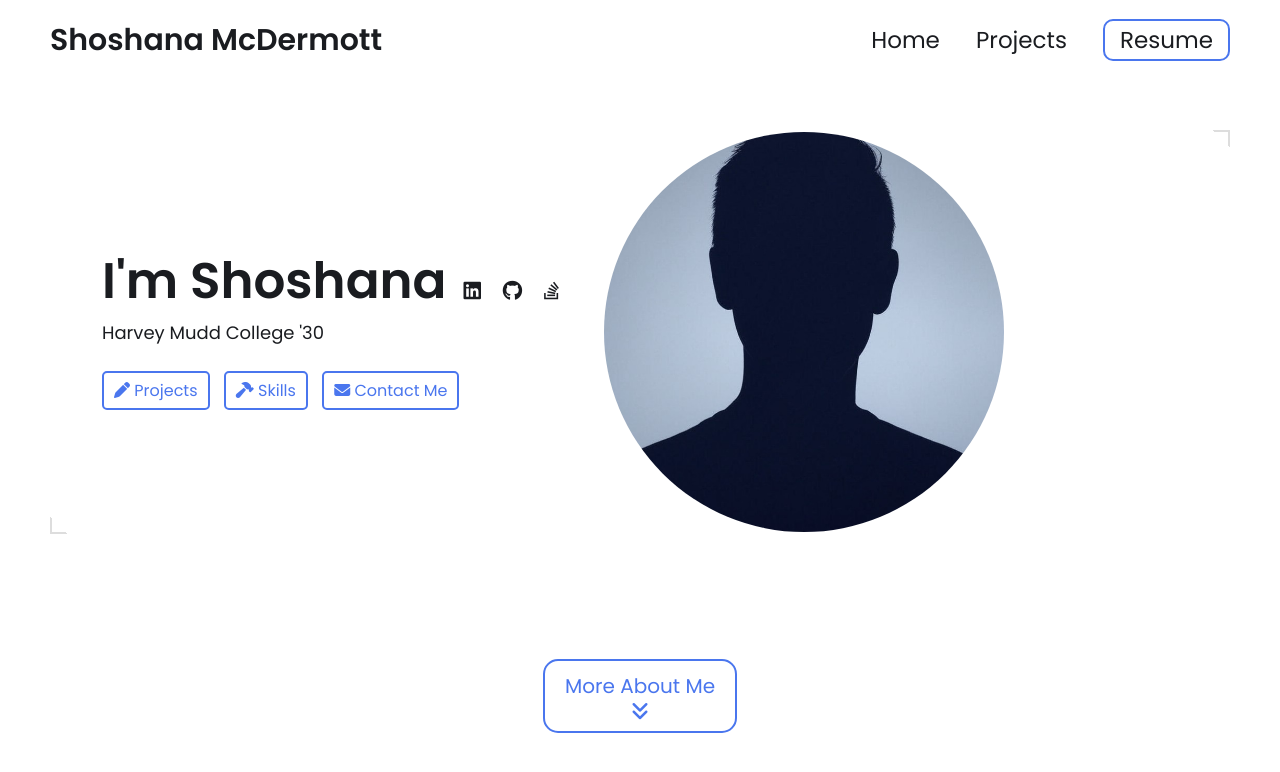
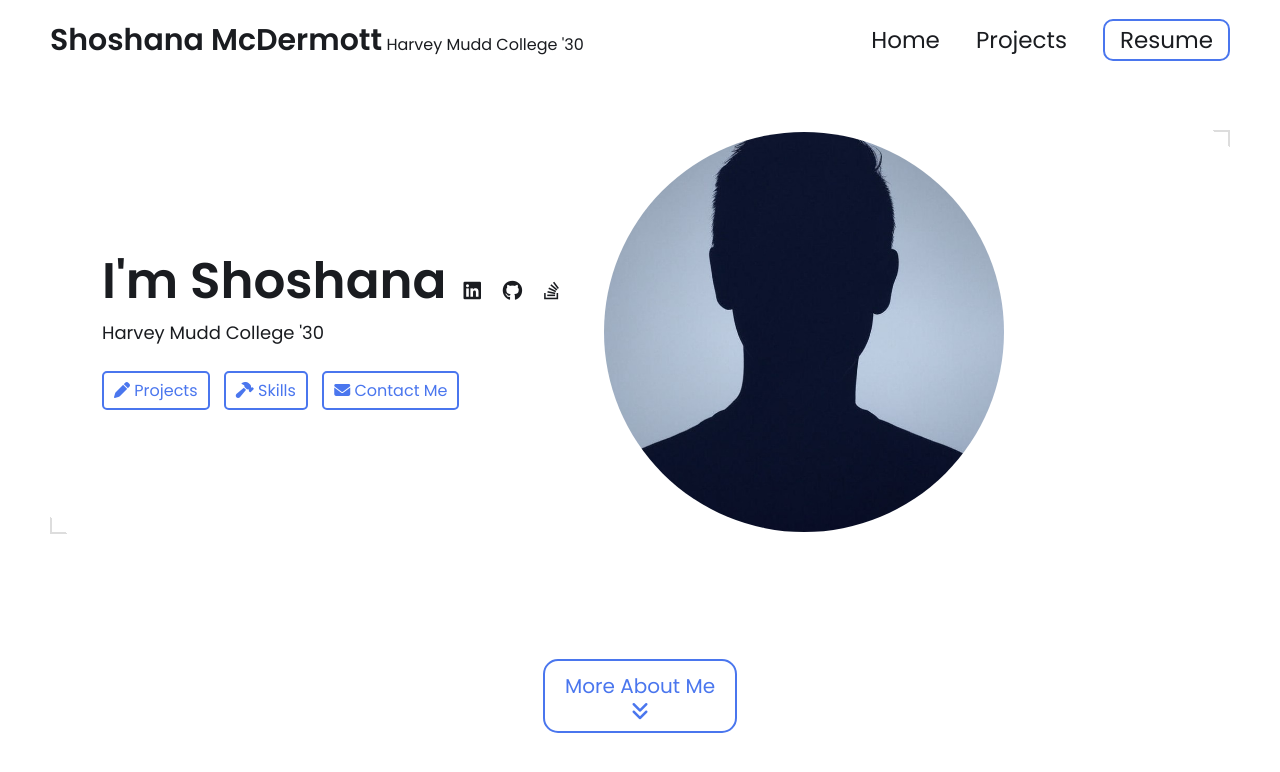
Before and after one commit to smcdermott-commits/smcdermott-commits.github.io, a Jekyll site: the page built from index.html, in a window 1280 px wide and 900 px high. Shown: the top 772 px of the window. Built offline with Jekyll 4.4.1, drawn with Linux system fonts in a browser that asks for light colours.

Commit message:
Add college subtitle beside name in navigation

```diff
--- a/_includes/navbar.html
+++ b/_includes/navbar.html
@@ -1,7 +1,8 @@
-<!-- _includes/nav.html -->
+<!-- Main navigation -->
 <nav>
     <div class="left">
         <a href="/">{{site.name}}</a>
+        <span class="subtitle">{{site.headline}}</span>
     </div>
 
     <!-- Desktop Menu -->
```
